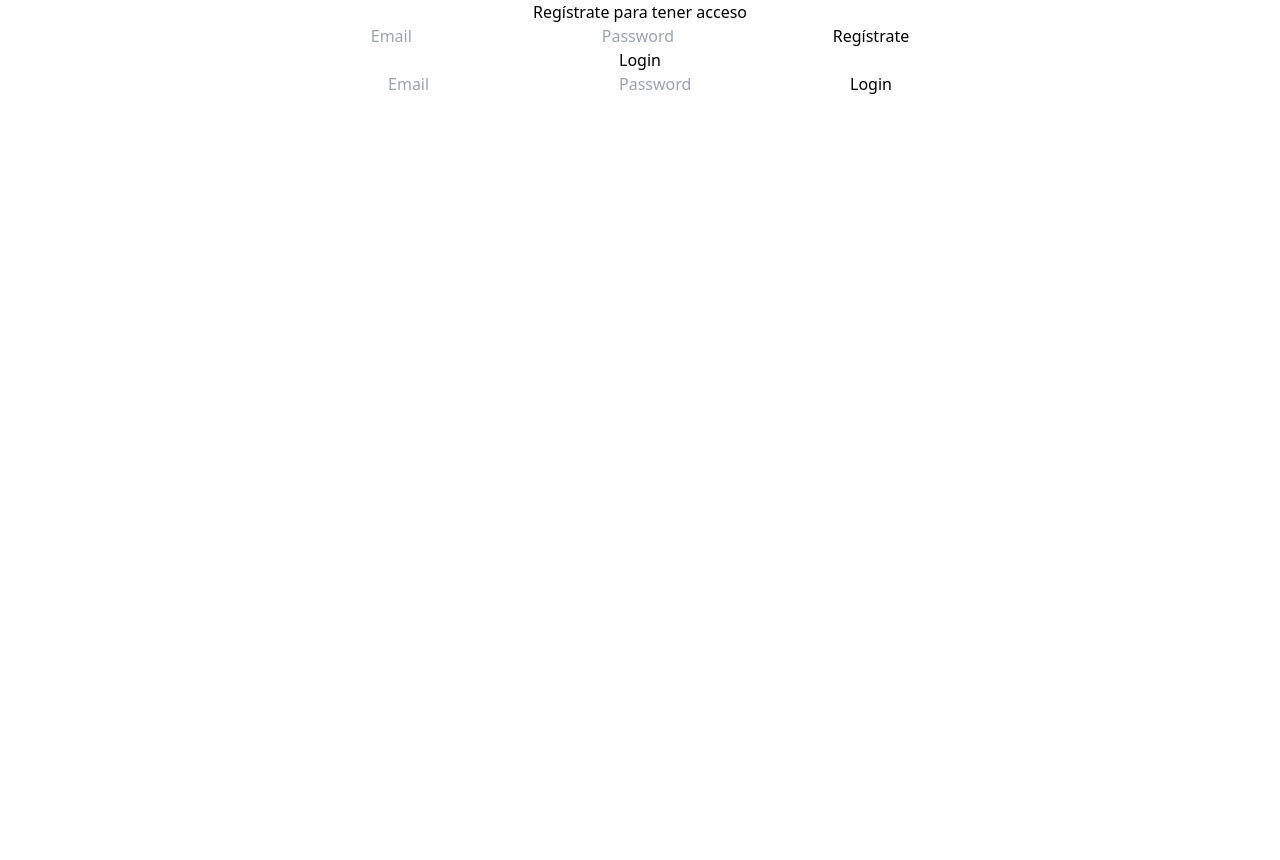
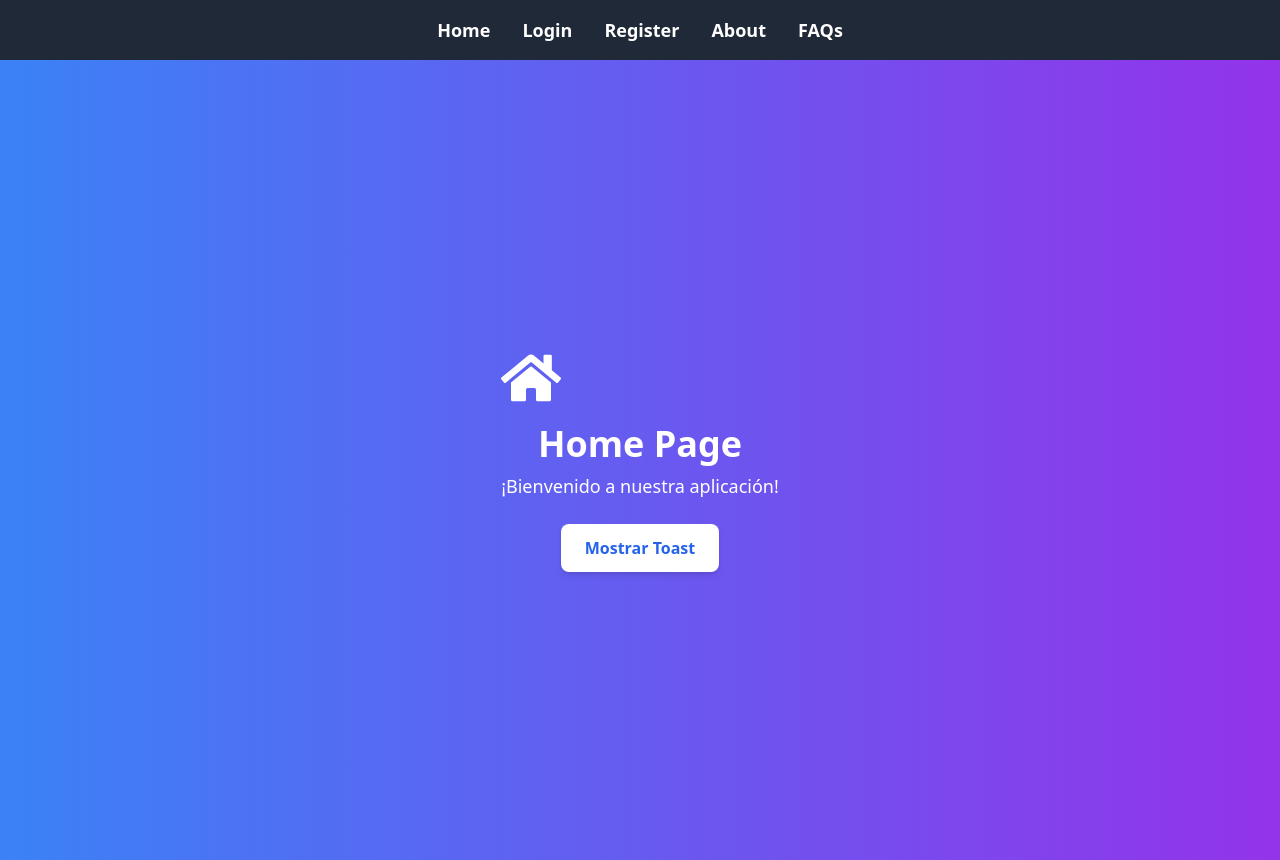
Before and after one commit to RafaRJimenez/badulake, a React (Create React App) app: page / in a window 1280 px wide. Before the commit the page ends 800 px from the top, so only its background shows below. Built offline with nearby package versions, Linux system fonts and the light colour scheme.

Commit message:
setting router

```diff
--- a/src/App.js
+++ b/src/App.js
@@ -6,16 +6,65 @@ import Register from './components/Register';
 import 'react-toastify/dist/ReactToastify.css';
 import { ToastContainer } from 'react-toastify';
 import Login2 from './components/Login2';
+import { BrowserRouter as Router, Route, Routes, Link, Navigate } from "react-router-dom";
+import HomePage from './components/HomePage';
+import NotFoundPage from './components/NotFoundPage';
+import AboutPage from './components/AboutPage';
+
+
 
 function App() {
   return (
     <div className="App">
-      <ToastContainer />
+     <ToastContainer />
+    <Router>
+    <aside className="w-full bg-gray-800 text-white p-4">
+            <nav className="flex justify-center space-x-8">
+              <Link
+                to="/"
+                className="text-lg font-semibold hover:text-blue-400 transition duration-300"
+              >
+                Home
+              </Link>
+              <Link
+                to="/login"
+                className="text-lg font-semibold hover:text-blue-400 transition duration-300"
+              >
+                Login
+              </Link>
+              <Link
+                to="/register"
+                className="text-lg font-semibold hover:text-blue-400 transition duration-300"
+              >
+                Register
+              </Link>
+              <Link
+                to="/about"
+                className="text-lg font-semibold hover:text-blue-400 transition duration-300"
+              >
+                About
+              </Link>
+              <Link
+                to="/faqs"
+                className="text-lg font-semibold hover:text-blue-400 transition duration-300"
+              >
+                FAQs
+              </Link>
+            </nav>
+          </aside>
+    <Routes>
        {/* <LoginFormContainer /> */}
       {/* <LoginForm></LoginForm> */}
       {/* <Login></Login> */}
-       <Register></Register>
-      <Login2></Login2>
+      <Route exact path="/" element={<HomePage />} />
+      {["/about", "/faqs"].map((path, index) =>
+        <Route path={path} Component={AboutPage} key={index} />
+        )}
+      <Route path="/login" element={<Login2 />} />
+      <Route path="*" element={<NotFoundPage />} />
+      <Route path="/register" element={<Register />} />
+      </Routes>
+      </Router>
     </div>
   );
 }
--- /dev/null
+++ b/src/components/AboutPage.jsx
@@ -0,0 +1,36 @@
+import React from 'react';
+import { toast } from 'react-toastify';
+import { FaInfoCircle } from 'react-icons/fa';
+
+const AboutPage = () => {
+    const handleToast = () => {
+        toast.info('Esta es la página About. ¡Gracias por visitarnos!', {
+            position: "top-right",
+            autoClose: 3000,
+            hideProgressBar: false,
+            closeOnClick: true,
+            pauseOnHover: true,
+            draggable: true,
+            progress: undefined,
+            theme: "colored",
+        });
+    };
+
+    return (
+        <div className="flex flex-col items-center justify-center min-h-screen bg-gradient-to-r from-green-500 to-teal-600 text-white">
+            <div className="text-center">
+                <FaInfoCircle className="text-6xl mb-4" />
+                <h1 className="text-4xl font-bold mb-2">About Page</h1>
+                <p className="text-lg mb-6">Conoce más sobre nuestra aplicación y equipo.</p>
+                <button
+                    onClick={handleToast}
+                    className="px-6 py-3 bg-white text-green-600 font-semibold rounded-lg shadow-md hover:bg-gray-100 transition duration-300"
+                >
+                    Mostrar Toast
+                </button>
+            </div>
+        </div>
+    );
+};
+
+export default AboutPage;
--- /dev/null
+++ b/src/components/HomePage.jsx
@@ -0,0 +1,36 @@
+import React from 'react';
+import { toast } from 'react-toastify';
+import { FaHome } from 'react-icons/fa';
+
+const HomePage = () => {
+    const handleToast = () => {
+        toast.success('¡Bienvenido a la Home Page!', {
+            position: "top-right",
+            autoClose: 3000,
+            hideProgressBar: false,
+            closeOnClick: true,
+            pauseOnHover: true,
+            draggable: true,
+            progress: undefined,
+            theme: "colored",
+        });
+    };
+
+    return (
+        <div className="flex flex-col items-center justify-center min-h-screen bg-gradient-to-r from-blue-500 to-purple-600 text-white">
+            <div className="text-center">
+                <FaHome className="text-6xl mb-4" />
+                <h1 className="text-4xl font-bold mb-2">Home Page</h1>
+                <p className="text-lg mb-6">¡Bienvenido a nuestra aplicación!</p>
+                <button
+                    onClick={handleToast}
+                    className="px-6 py-3 bg-white text-blue-600 font-semibold rounded-lg shadow-md hover:bg-gray-100 transition duration-300"
+                >
+                    Mostrar Toast
+                </button>
+            </div>
+        </div>
+    );
+};
+
+export default HomePage;
--- a/src/components/Login2.jsx
+++ b/src/components/Login2.jsx
@@ -24,14 +24,53 @@ const Login = () => {
           });
     };
     return (
-        <div>
-            <h1>Login</h1>
-            <form onSubmit={signInWithEmail}>
-            <input type="email" value={email} placeholder="Email" onChange={(e) => setEmail(e.target.value)} />
-                <input type="password" value={password} placeholder="Password" onChange={(e) => setPassword(e.target.value)} />
-                <button type="submit">Login</button>
-            </form>
-        </div>
+      <div className="flex items-center justify-center min-h-screen bg-gradient-to-r from-blue-500 to-purple-600 text-white">
+      <div className="bg-white text-gray-800 rounded-lg shadow-lg p-8 w-full max-w-md">
+          <h1 className="text-2xl font-bold mb-6 text-center">Iniciar Sesión</h1>
+          <form onSubmit={signInWithEmail} className="space-y-4">
+              <div>
+                  <label htmlFor="email" className="block text-sm font-medium mb-1">
+                      Correo Electrónico
+                  </label>
+                  <input
+                      type="email"
+                      id="email"
+                      value={email}
+                      placeholder="example@email.com"
+                      onChange={(e) => setEmail(e.target.value)}
+                      className="w-full px-4 py-2 border border-gray-300 rounded-lg focus:outline-none focus:ring-2 focus:ring-blue-500"
+                  />
+              </div>
+              <div>
+                  <label htmlFor="password" className="block text-sm font-medium mb-1">
+                      Contraseña
+                  </label>
+                  <input
+                      type="password"
+                      id="password"
+                      value={password}
+                      placeholder="********"
+                      onChange={(e) => setPassword(e.target.value)}
+                      className="w-full px-4 py-2 border border-gray-300 rounded-lg focus:outline-none focus:ring-2 focus:ring-blue-500"
+                  />
+              </div>
+              <button
+                  type="submit"
+                  className="w-full bg-blue-600 text-white py-2 rounded-lg font-semibold hover:bg-blue-700 transition duration-300"
+              >
+                  Iniciar Sesión
+              </button>
+          </form>
+      </div>
+  </div>
+        // <div>
+        //     <h1>Login</h1>
+        //     <form onSubmit={signInWithEmail}>
+        //     <input type="email" value={email} placeholder="Email" onChange={(e) => setEmail(e.target.value)} />
+        //         <input type="password" value={password} placeholder="Password" onChange={(e) => setPassword(e.target.value)} />
+        //         <button type="submit">Login</button>
+        //     </form>
+        // </div>
     );
 }
 
--- /dev/null
+++ b/src/components/NotFoundPage.jsx
@@ -0,0 +1,36 @@
+import React from 'react';
+import { toast } from 'react-toastify';
+import { FaExclamationTriangle } from 'react-icons/fa';
+
+const NotFoundPage = () => {
+    const handleToast = () => {
+        toast.error('Página no encontrada. Por favor, verifica la URL.', {
+            position: "top-right",
+            autoClose: 3000,
+            hideProgressBar: false,
+            closeOnClick: true,
+            pauseOnHover: true,
+            draggable: true,
+            progress: undefined,
+            theme: "colored",
+        });
+    };
+
+    return (
+        <div className="flex flex-col items-center justify-center min-h-screen bg-gradient-to-r from-red-500 to-orange-600 text-white">
+            <div className="text-center">
+                <FaExclamationTriangle className="text-6xl mb-4" />
+                <h1 className="text-4xl font-bold mb-2">404 - Página No Encontrada</h1>
+                <p className="text-lg mb-6">Lo sentimos, la página que buscas no existe.</p>
+                <button
+                    onClick={handleToast}
+                    className="px-6 py-3 bg-white text-red-600 font-semibold rounded-lg shadow-md hover:bg-gray-100 transition duration-300"
+                >
+                    Mostrar Toast
+                </button>
+            </div>
+        </div>
+    );
+};
+
+export default NotFoundPage;
--- a/src/components/Register.jsx
+++ b/src/components/Register.jsx
@@ -33,14 +33,53 @@ const Register = () => {
         createUser();
     }
     return (
-        <div>
-            <h1>Regístrate para tener acceso</h1>
-            <form onSubmit={handleSubmit}>
-                <input type="email" value={email} placeholder="Email" onChange={(e) => setEmail(e.target.value)} />
-                <input type="password" value={password} placeholder="Password" onChange={(e) => setPassword(e.target.value)} />
-                <button type="submit">Regístrate</button>
+        <div className="flex items-center justify-center min-h-screen bg-gradient-to-r from-green-500 to-teal-600 text-white">
+        <div className="bg-white text-gray-800 rounded-lg shadow-lg p-8 w-full max-w-md">
+            <h1 className="text-2xl font-bold mb-6 text-center">Regístrate</h1>
+            <form onSubmit={handleSubmit} className="space-y-4">
+                <div>
+                    <label htmlFor="email" className="block text-sm font-medium mb-1">
+                        Correo Electrónico
+                    </label>
+                    <input
+                        type="email"
+                        id="email"
+                        value={email}
+                        placeholder="example@email.com"
+                        onChange={(e) => setEmail(e.target.value)}
+                        className="w-full px-4 py-2 border border-gray-300 rounded-lg focus:outline-none focus:ring-2 focus:ring-green-500"
+                    />
+                </div>
+                <div>
+                    <label htmlFor="password" className="block text-sm font-medium mb-1">
+                        Contraseña
+                    </label>
+                    <input
+                        type="password"
+                        id="password"
+                        value={password}
+                        placeholder="********"
+                        onChange={(e) => setPassword(e.target.value)}
+                        className="w-full px-4 py-2 border border-gray-300 rounded-lg focus:outline-none focus:ring-2 focus:ring-green-500"
+                    />
+                </div>
+                <button
+                    type="submit"
+                    className="w-full bg-green-600 text-white py-2 rounded-lg font-semibold hover:bg-green-700 transition duration-300"
+                >
+                    Regístrate
+                </button>
             </form>
         </div>
+    </div>
+        // <div>
+        //     <h1>Regístrate para tener acceso</h1>
+        //     <form onSubmit={handleSubmit}>
+        //         <input type="email" value={email} placeholder="Email" onChange={(e) => setEmail(e.target.value)} />
+        //         <input type="password" value={password} placeholder="Password" onChange={(e) => setPassword(e.target.value)} />
+        //         <button type="submit">Regístrate</button>
+        //     </form>
+        // </div>
     );
 }
 
```
